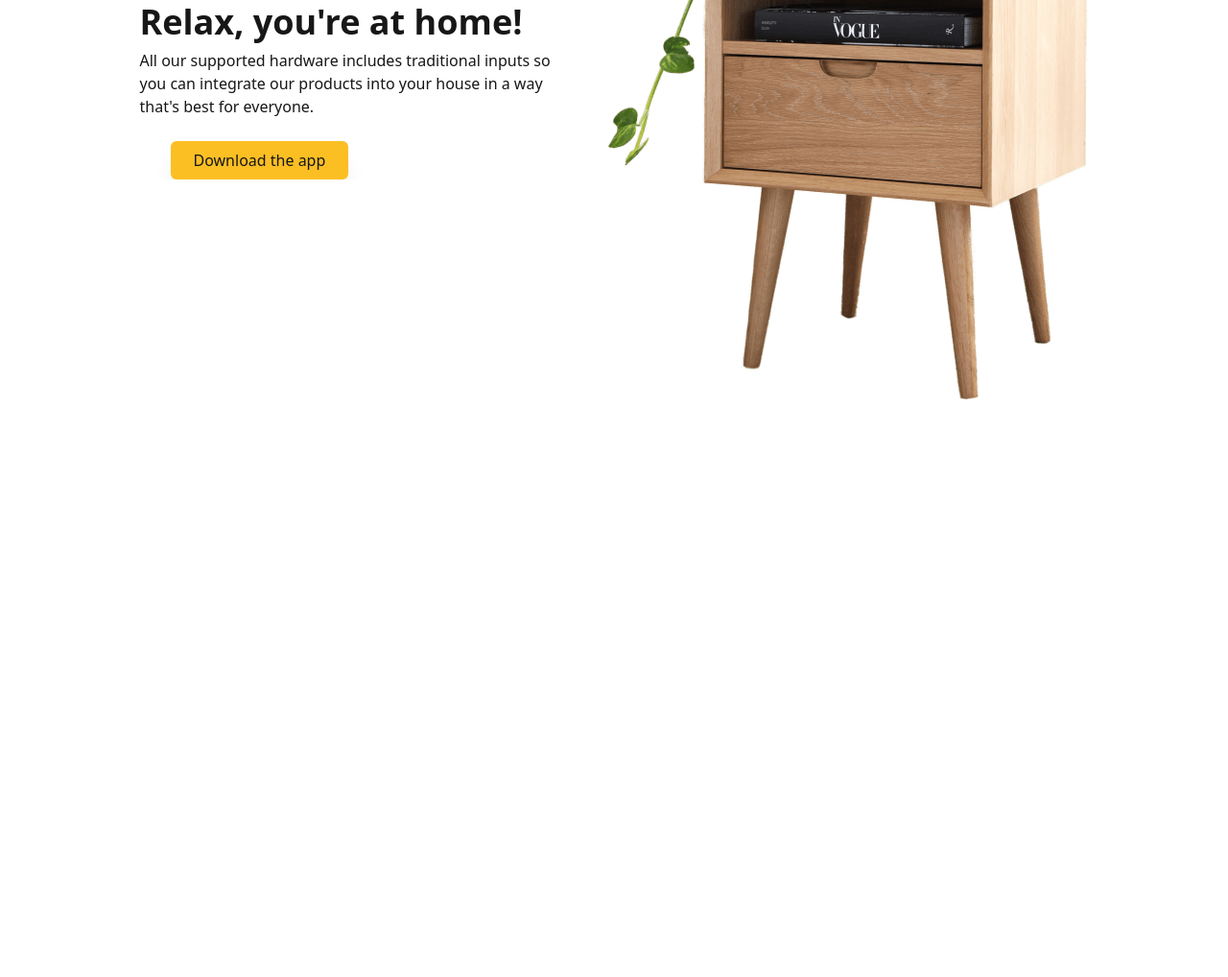
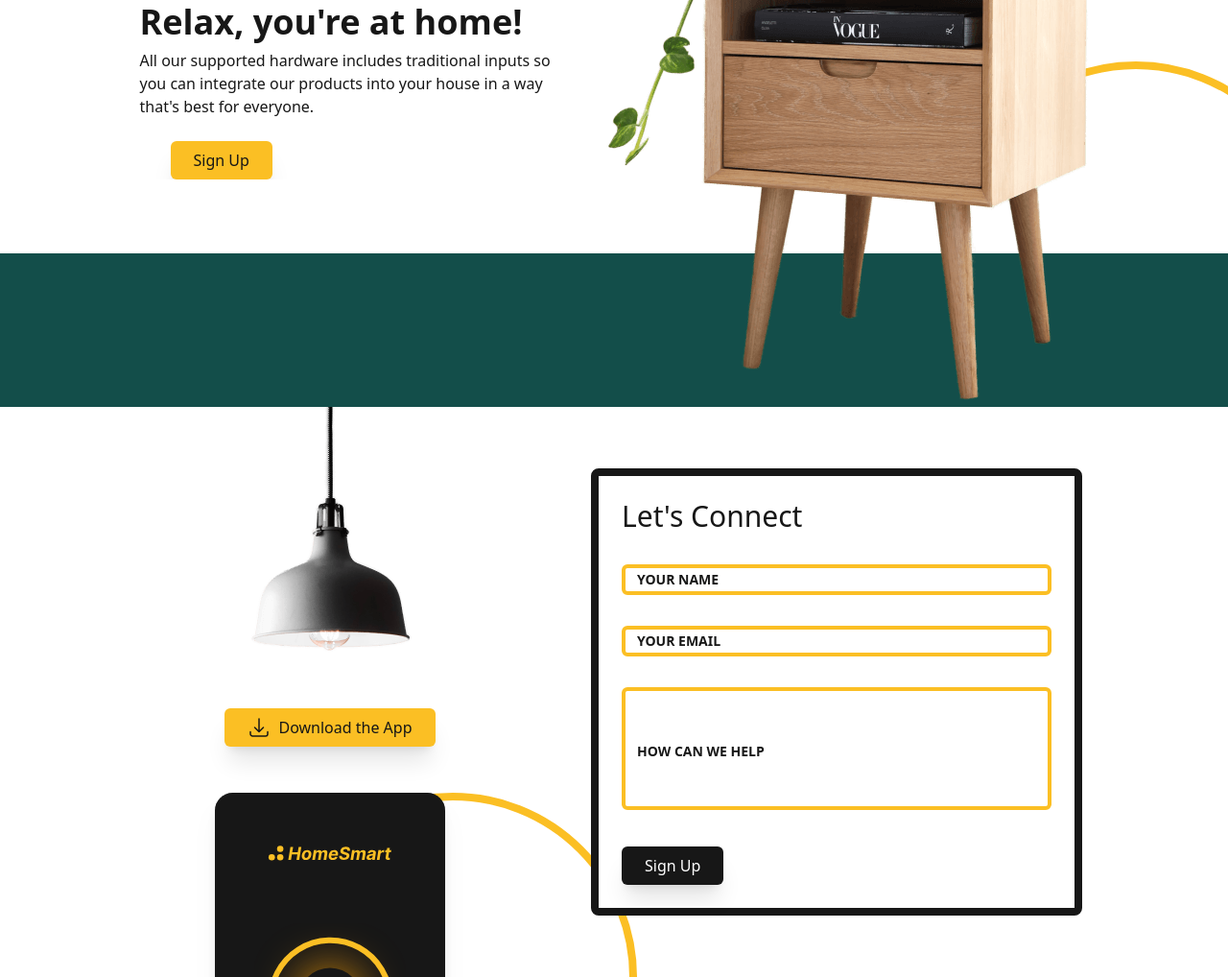
Before and after one commit to AtharvaK-15/HomeSmart-Landing-Page, a website: page index.html in a window 1280 px wide. Shown: the part 2210-3228 px from the top of the page at 96% size. Before the commit the page ends 2634 px from the top, so only its background shows below. Drawn offline with nearby package versions, Linux system fonts and the light colour scheme; files that its build step writes are made by us from their sources.

Commit message:
Final changes

```diff
--- a/index.html
+++ b/index.html
@@ -409,14 +409,176 @@
             dark:ring-amber-400
             dark:ring-offset-neutral-800
           ">
-           Download the app
+           Sign Up
           </a>
       </div>
       <img src="./assets/table.png" alt="Table">
     </div>
+    <div class="absolute
+    -bottom-6
+    -right-32
+    -z-10
+    aspect-square
+    md:border-8
+    border-amber-400
+    rounded-full
+    md:w-64
+    lg:w-96
+    xl:max-w-lg
+    ">
+    </div>
+    <div class="
+    bg-teal-900
+    h-24
+    -mx-8
+    mt-12
+    xl:mt-0
+    xl:h-48
+    xl:absolute
+    w-screen
+    -bottom-8
+    -z-10
+    ">
+    </div>
    </section>
    </main>
+   <section aria-labelledby="contact"
+   class="container mx-auto px-8 overflow-hidden">
+  <div class="flex flex-wrap justify-center gap-12 md:gap-6 lg:gap-20">
+    <div class="md:flex-1 md:max-w-sm relative">
+      <img src="./assets/lamp.png" alt="Lamp" class="mx-auto">
+      <a href="#" class="
+    py-2
+    px-6
+   bg-amber-400
+   dark:text-neutral-900
+    mx-auto
+    w-max
+    mt-12
+    md:mb-12
+    flex
+    gap-2
+    shadow-xl
+    hover:shadow-none
+    transition-shadow
+    focus:outline-none
+    focus-visible:ring-4
+     ring-neutral-900
+    rounded-md
+    ring-offset-4
+     ring-offset-white
+     dark:ring-amber-400
+     dark:ring-offset-neutral-800
+   ">
+    <svg xmlns="http://www.w3.org/2000/svg" fill="none" viewBox="0 0 24 24" stroke-width="1.5" stroke="currentColor" class="w-6 h-6">
+        <path stroke-linecap="round" stroke-linejoin="round"
+        d="M3 16.5v2.25A2.25 2.25 0 005.25 21h13.5A2.25 2.25 0 0021 18.75V16.5M16.5 12L12 16.5m0 0L7.5 12m4.5 4.5V3" />
+      </svg>
+    <span>Download the App</span>
+   </a>
+   <img src="./assets/app.svg" alt="App" width="240" class="hidden md:block
+   drop-shadow-xl absolute left-1/2 -translate-x-1/2 max-w-16 xl:max-w-xs">
+   <div class="absolute
+   -bottom-18
+   -right-32
+   -z-10
+   aspect-square
+   md:border-8
+   border-amber-400
+   rounded-full
+   md:w-64
+   lg:w-96
+   xl:max-w-lg
+   ">
+   </div></div>
+    <form class="relative
+    border-8 border-neutral-900 p-6 rounded-lg
+    grid gap-8 md:flex-1 md:max-w-lg my-4
+    md:my-12 lg:my-16 bg-white dark:bg-neutral-800 w-full
+    " action="">
 
+    <h2 id="contact" class="text-3xl font bold">Let's Connect</h2>
+    <div class="relative">
+      <input type="text" id="name" class="peer form-input
+      w-full border-4 border-amber-400 rounded-md focus:ring-4
+      dark:focus:ring-offset-2 focus:ring-amber-400 focus:outline-none
+      dark:bg-amber-400 dark:text-neutral-900 placeholder-transparent"
+      placeholder="Your Name">
+
+      <label for="name" class="
+      text-neutral-500
+      text-sm font-bold uppercase absolute -top-4 left-2 -translate-y-1/2
+      transition-all
+      peer-placeholder-shown:left-4
+      peer-placeholder-shown:top-1/2
+      peer-placeholder-shown:text-neutral-900
+      peer-focus:-top-4
+      peer-focus:left-2
+      peer-focus:text-neutral-600
+      dark:peer-focus:text-neutral-200
+
+      ">Your Name</label>
+    </div>
+    <div class="relative">
+      <input type="email" id="email" class="peer form-input
+      w-full border-4 border-amber-400 rounded-md focus:ring-4
+      dark:focus:ring-offset-2 focus:ring-amber-400 focus:outline-none
+      dark:bg-amber-400 dark:text-neutral-900 placeholder-transparent" placeholder="Your Email">
+
+      <label for="email" class="
+      text-neutral-500
+      text-sm font-bold uppercase absolute -top-4 left-2 -translate-y-1/2
+      transition-all
+      peer-placeholder-shown:left-4
+      peer-placeholder-shown:top-1/2
+      peer-placeholder-shown:text-neutral-900
+      peer-focus:-top-4
+      peer-focus:left-2
+      peer-focus:text-neutral-600
+      dark:peer-focus:text-neutral-200
+
+      ">Your Email</label>
+    </div>
+    <div class="relative">
+      <textarea name="content" id="content" cols="20" rows="5"
+      class="peer form-textarea resize-none
+        w-full border-4 border-amber-400 rounded-md focus:ring-4
+        dark:focus:ring-offset-2 focus:ring-amber-400 focus:outline-none
+        dark:bg-amber-400 dark:text-neutral-900 placeholder-transparent"
+        placeholder="How can we help"></textarea>
+
+      <label for="content" class=" text-neutral-500
+      text-sm font-bold uppercase absolute -top-3 left-2 -translate-y-1/2
+      transition-all
+      peer-placeholder-shown:left-4
+      peer-placeholder-shown:top-1/2
+      peer-placeholder-shown:text-neutral-900
+      peer-focus:-top-4
+      peer-focus:left-2
+      peer-focus:text-neutral-600
+      dark:peer-focus:text-neutral-200
+      ">How can we help</label>
+    </div>
+    <a role="menuitem" class="
+    py-2
+    px-6
+    bg-neutral-900
+    text-white
+    w-max
+    shadow-xl
+    hover:shadow-none
+    transition-shadow
+    focus:outline-none
+    focus-visible:ring-4
+    ring-neutral-900
+    rounded-md
+    ring-offset-4
+    ring-offset-white-400
+    dark:ring-offset-amber-400"
+     href="/">Sign Up</a>
+  </form>
+  </div>
+  </section>
     <script src="app.js"></script>
 </body>
 </html>
--- a/tailwind.config.js
+++ b/tailwind.config.js
@@ -5,7 +5,11 @@ module.exports = {
     "./src/**/*.{js,ts,jsx,tsx}",
   ],
   theme: {
-    extend: {},
+    extend: {
+      maxWidth:{
+        '16': '16rem'
+      }
+    },
   },
   plugins: [
     require('@tailwindcss/forms'),
```
